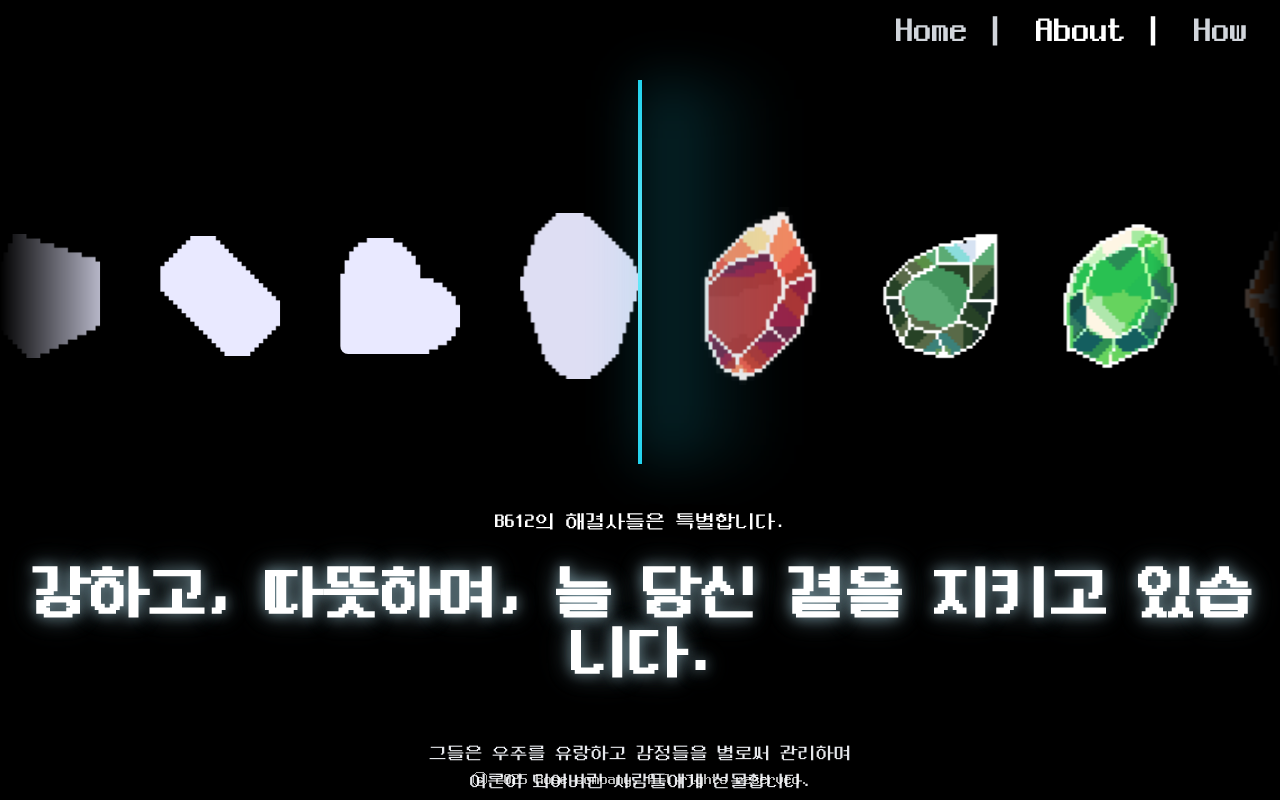
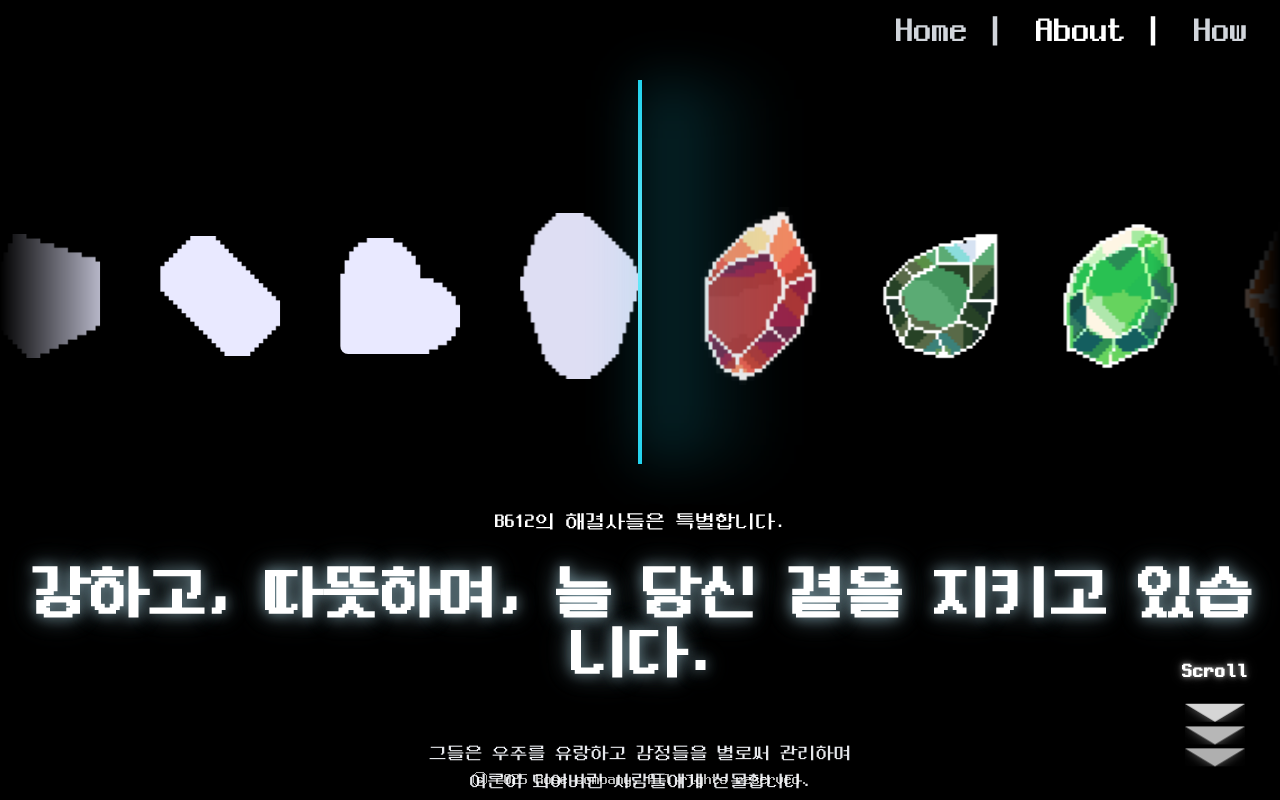
Before and after one commit to graduateB612/B612_Front, a Next.js app: page /about in a window 1280 px wide. Built offline with nearby package versions, Linux system fonts and the light colour scheme.

Commit message:
feat: 웹 이용가이드 아이콘 추가

```diff
--- a/app/about/page.tsx
+++ b/app/about/page.tsx
@@ -5,6 +5,7 @@ import { useEffect, useState } from "react"
 import HeroSection from "../components/hero-section"
 import Header from "../components/header"
 import SectionFrame from "../components/section-frame"
+import ScrollIndicator from "../components/scroll-indicator"
 import React from "react"
 
 export default function AboutPage() {
@@ -89,6 +90,9 @@ export default function AboutPage() {
       {/* About 전용 전체 화면 배경: 단색 검정 */}
       <div className="fixed inset-0 -z-10 bg-black pointer-events-none"></div>
       <Header />
+
+      {/* 스크롤 인디케이터 - 첫 번째 섹션에만 표시 */}
+      {currentSection === 0 && <ScrollIndicator />}
 
       {/* 섹션 1: 기존 히어로 */}
       <SectionFrame withPattern={false} transparent>
--- /dev/null
+++ b/app/components/scroll-indicator.tsx
@@ -0,0 +1,145 @@
+"use client"
+
+import { useEffect, useState } from "react"
+
+export default function ScrollIndicator() {
+  const [mounted, setMounted] = useState(false)
+
+  useEffect(() => {
+    setMounted(true)
+  }, [])
+
+  if (!mounted) return null
+
+  return (
+    <div className="fixed bottom-8 right-8 z-50 flex flex-col items-center gap-3">
+      {/* Scroll 텍스트 */}
+      <div className="text-white text-xl font-semibold tracking-wider neon-text">
+        Scroll
+      </div>
+
+      {/* 화살표 아이콘들 */}
+      <div className="relative flex flex-col gap-2">
+        {/* 첫 번째 화살표 */}
+        <svg
+          width="60"
+          height="18"
+          viewBox="0 0 40 12"
+          fill="none"
+          xmlns="http://www.w3.org/2000/svg"
+          className="arrow-1"
+        >
+          <path
+            d="M20 12L0 0H40L20 12Z"
+            fill="white"
+            className="arrow-fill"
+          />
+        </svg>
+
+        {/* 두 번째 화살표 */}
+        <svg
+          width="60"
+          height="18"
+          viewBox="0 0 40 12"
+          fill="none"
+          xmlns="http://www.w3.org/2000/svg"
+          className="arrow-2"
+        >
+          <path
+            d="M20 12L0 0H40L20 12Z"
+            fill="white"
+            className="arrow-fill"
+          />
+        </svg>
+
+        {/* 세 번째 화살표 */}
+        <svg
+          width="60"
+          height="18"
+          viewBox="0 0 40 12"
+          fill="none"
+          xmlns="http://www.w3.org/2000/svg"
+          className="arrow-3"
+        >
+          <path
+            d="M20 12L0 0H40L20 12Z"
+            fill="white"
+            className="arrow-fill"
+          />
+        </svg>
+      </div>
+
+      <style jsx>{`
+        /* 네온사인 효과 (약하게) */
+        .neon-text {
+          text-shadow:
+            0 0 5px rgba(255, 255, 255, 0.5),
+            0 0 10px rgba(255, 255, 255, 0.3),
+            0 0 15px rgba(255, 255, 255, 0.2);
+        }
+
+        .arrow-fill {
+          filter: drop-shadow(0 0 3px rgba(255, 255, 255, 0.4))
+                  drop-shadow(0 0 6px rgba(255, 255, 255, 0.2));
+        }
+
+        /* 위에서 아래로 이동하는 애니메이션 */
+        @keyframes slideDown {
+          0% {
+            transform: translateY(-8px);
+            opacity: 0.3;
+          }
+          50% {
+            opacity: 1;
+          }
+          100% {
+            transform: translateY(8px);
+            opacity: 0.3;
+          }
+        }
+
+        /* 흐릿-선명-진한선명 애니메이션 */
+        @keyframes fadeInOut {
+          0% {
+            opacity: 0.3;
+          }
+          50% {
+            opacity: 0.7;
+          }
+          100% {
+            opacity: 1;
+          }
+        }
+
+        /* 각 화살표에 애니메이션 적용 (시차 효과) */
+        .arrow-1 {
+          animation:
+            slideDown 2s ease-in-out infinite,
+            fadeInOut 2s ease-in-out infinite;
+          animation-delay: 0s;
+        }
+
+        .arrow-2 {
+          animation:
+            slideDown 2s ease-in-out infinite,
+            fadeInOut 2s ease-in-out infinite;
+          animation-delay: 0.3s;
+        }
+
+        .arrow-3 {
+          animation:
+            slideDown 2s ease-in-out infinite,
+            fadeInOut 2s ease-in-out infinite;
+          animation-delay: 0.6s;
+        }
+
+        /* 호버 효과 */
+        .arrow-1:hover,
+        .arrow-2:hover,
+        .arrow-3:hover {
+          animation-play-state: paused;
+        }
+      `}</style>
+    </div>
+  )
+}
--- a/app/how/page.tsx
+++ b/app/how/page.tsx
@@ -167,8 +167,9 @@ function SectionOne() {
         className={`absolute inset-0 flex items-center justify-center select-none transition-opacity duration-700 ${showIntro ? 'opacity-100' : 'opacity-0 pointer-events-none'} z-50`}
         style={{ pointerEvents: showIntro ? 'none' : 'none' }} // 스크롤을 위해 pointer-events 비활성화
       >
+        <div className="text-center">
           <h2
-          className="neon text-center font-extrabold text-5xl md:text-7xl leading-tight cursor-pointer"
+            className="neon font-extrabold text-5xl md:text-7xl leading-tight cursor-pointer"
             style={{ pointerEvents: showIntro ? 'auto' : 'none' }} // 텍스트만 클릭 가능
             onClick={() => {
               setShowIntro(false)
@@ -189,6 +190,38 @@ function SectionOne() {
             <br />
             안내 가이드
           </h2>
+
+          {/* 삼각형 (위를 가리킴) */}
+          <div className="mt-8 flex justify-center">
+            <div
+              className="w-0 h-0 border-l-[20px] border-l-transparent border-r-[20px] border-r-transparent border-b-[30px] border-b-white/70"
+              style={{
+                filter: 'drop-shadow(0 0 8px rgba(255, 255, 255, 0.5))'
+              }}
+            />
+          </div>
+
+          <p
+            className="text-white/70 text-xl md:text-2xl font-semibold mt-4 cursor-pointer"
+            style={{ pointerEvents: showIntro ? 'auto' : 'none' }}
+            onClick={() => {
+              setShowIntro(false)
+              if (scrollerRef.current && isClient) {
+                scrollerRef.current.scrollTop = window.innerHeight * 0.5
+              }
+              setActiveIndex(0)
+            }}
+            onTouchStart={() => {
+              setShowIntro(false)
+              if (scrollerRef.current && isClient) {
+                scrollerRef.current.scrollTop = window.innerHeight * 0.5
+              }
+              setActiveIndex(0)
+            }}
+          >
+            CLICK
+          </p>
+        </div>
       </div>
 
       {/* 전체 화면 스크롤러 */}
--- a/app/page.tsx
+++ b/app/page.tsx
@@ -10,6 +10,7 @@ import CharacterSection from "./components/character-section"
 import StarBackground from "./components/star-background"
 import Header from "./components/header"
 import IntroSection from "./components/intro-section"
+import ScrollIndicator from "./components/scroll-indicator"
 import Image from "next/image"
 
 export default function Home() {
@@ -256,6 +257,9 @@ export default function Home() {
         <ShootingStar />
       </div>
 
+      {/* 스크롤 인디케이터 - 첫 번째 섹션에만 표시 */}
+      {currentSection === 0 && <ScrollIndicator />}
+
       {/* 첫 번째 섹션: 기존 내용 */}
       <section
         ref={(el) => addSectionRef(el, 0)}
```
Lines whose indentation alone changed are shown as unchanged.
